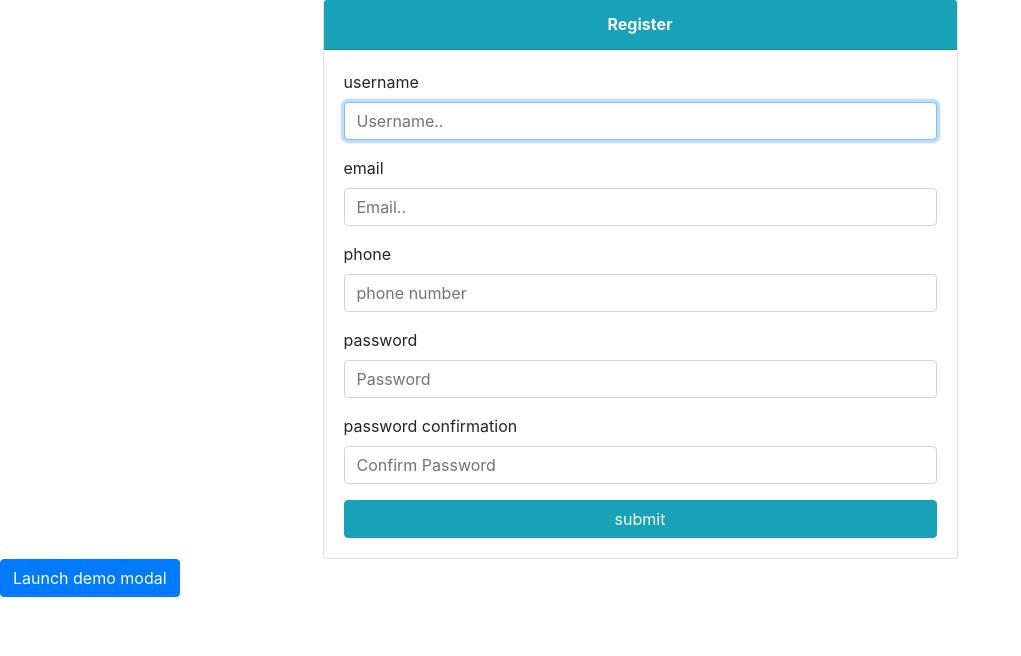
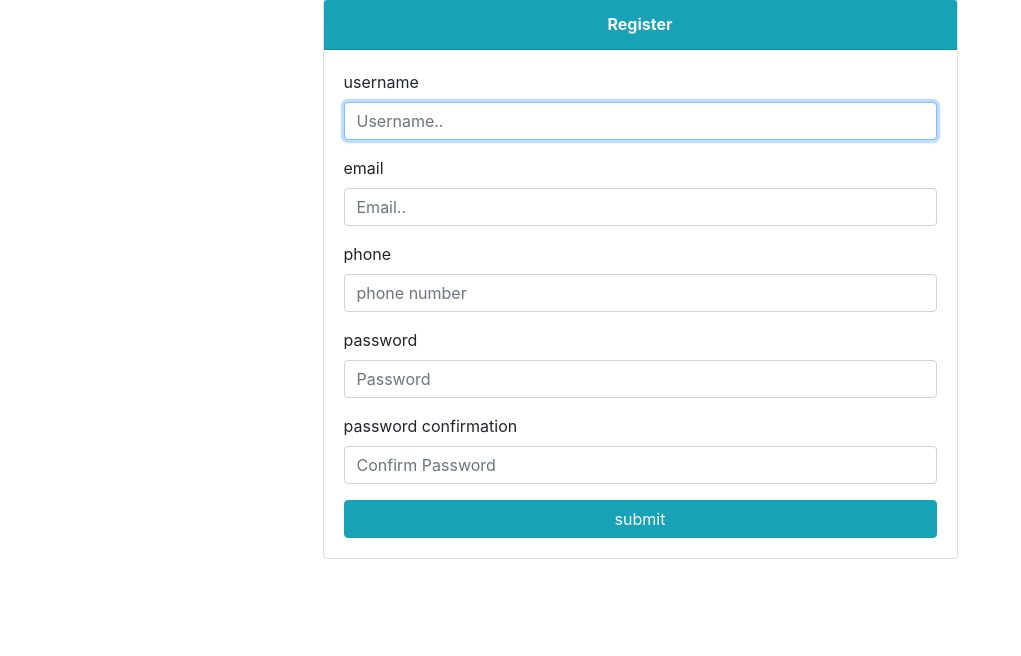
Before and after one commit to sherrywilly/otplogin-django, a Django app: page /auth/register/ in a window 1280 px wide. Shown: the part 49-705 px from the top of the page, without its empty margins (0-1021 px from the left). Run offline with Django 3.2, Linux system fonts and the light colour scheme; some libraries are stand-ins or nearby versions.

Commit message:
model button removed

```diff
--- a/templates/auth/register.html
+++ b/templates/auth/register.html
@@ -90,9 +90,6 @@
   </div>
 </div>
 
-<button type="button" class="btn btn-primary" data-toggle="modal" data-target="#exampleModal">
-  Launch demo modal
-</button>
 
 
 <script src="https://cdnjs.cloudflare.com/ajax/libs/popper.js/1.12.9/umd/popper.min.js" integrity="sha384-ApNbgh9B+Y1QKtv3Rn7W3mgPxhU9K/ScQsAP7hUibX39j7fakFPskvXusvfa0b4Q" crossorigin="anonymous"></script>
```
